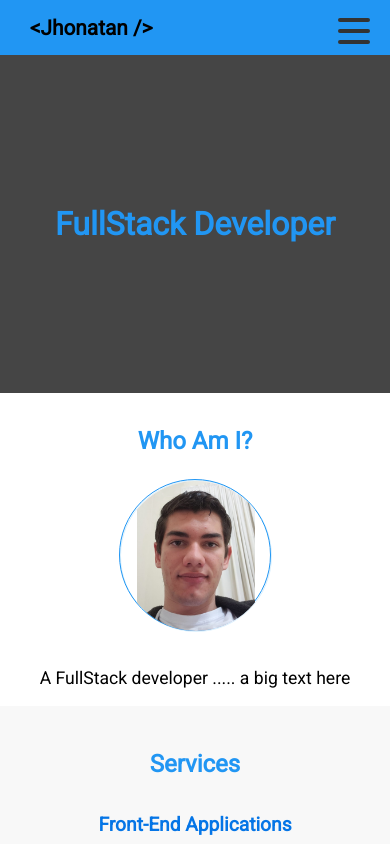
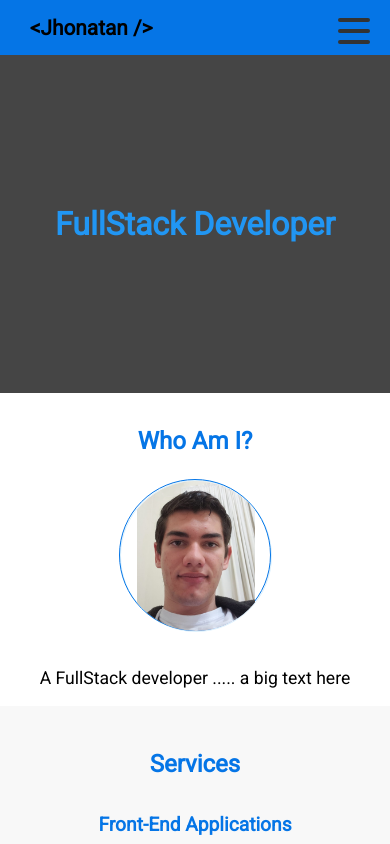
Before and after one commit to JhonatanSK/Portfolio, a React (Create React App) app: page / in a window 390 px wide. Shown: the top 844 px of the page. Built offline with nearby package versions, Linux system fonts and the light colour scheme.

Commit message:
feature: developing the component Experiences for mobile phone

```diff
--- a/src/App.css
+++ b/src/App.css
@@ -4,7 +4,7 @@
 :root{
     --primary-color: #222;
     --text-color: #f0f0f0;
-    --text-color--blue: #2196F3;
+    --text-color--blue: #0575e6;
     --background-color--light: rgba(242,242,242, 50%);
 }
 
--- a/src/components/Experiences/Experiences.jsx
+++ b/src/components/Experiences/Experiences.jsx
@@ -3,7 +3,7 @@ import './Experiences.css';
 
 function Experiences() {
     return (
-        <div className="experiences">
+        <div className="experiences" id="experiences">
             <div className="experiences__title">
                 <p>Experiences</p>
             </div>
```
